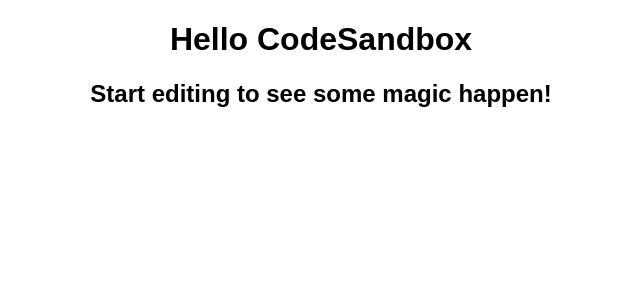
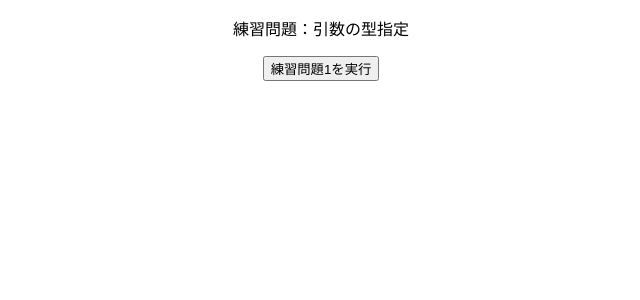
Before and after one commit to takanobu68/isTypeScript, a React (Create React App) app: page / in a window 1280 px wide. Shown: the top 300 px of the page, without its empty margins (319-959 px from the left). Built offline with nearby package versions, Linux system fonts and the light colour scheme.

Commit message:
引数の型指定

```diff
--- a/src/App.tsx
+++ b/src/App.tsx
@@ -1,10 +1,10 @@
+import { Practice1 } from "./practices/Practice1";
 import "./styles.css";
 
 export default function App() {
   return (
     <div className="App">
-      <h1>Hello CodeSandbox</h1>
-      <h2>Start editing to see some magic happen!</h2>
+      <Practice1 />
     </div>
   );
 }
--- /dev/null
+++ b/src/practices/Practice1.tsx
@@ -0,0 +1,15 @@
+export const Practice1 = () => {
+  const calcTotalFee = (num: number) => {
+    const total = num * 1.1;
+    console.log(total);
+  };
+  const onClickPractice = () => {
+    calcTotalFee("1000");
+  };
+  return (
+    <div>
+      <p>練習問題：引数の型指定</p>
+      <button onClick={onClickPractice}>練習問題1を実行</button>
+    </div>
+  );
+};
--- a/tsconfig.json
+++ b/tsconfig.json
@@ -3,7 +3,7 @@
         "./src/**/*"
     ],
     "compilerOptions": {
-        "strict": true,
+        // "strict": true,
         "esModuleInterop": true,
         "lib": [
             "dom",
```
